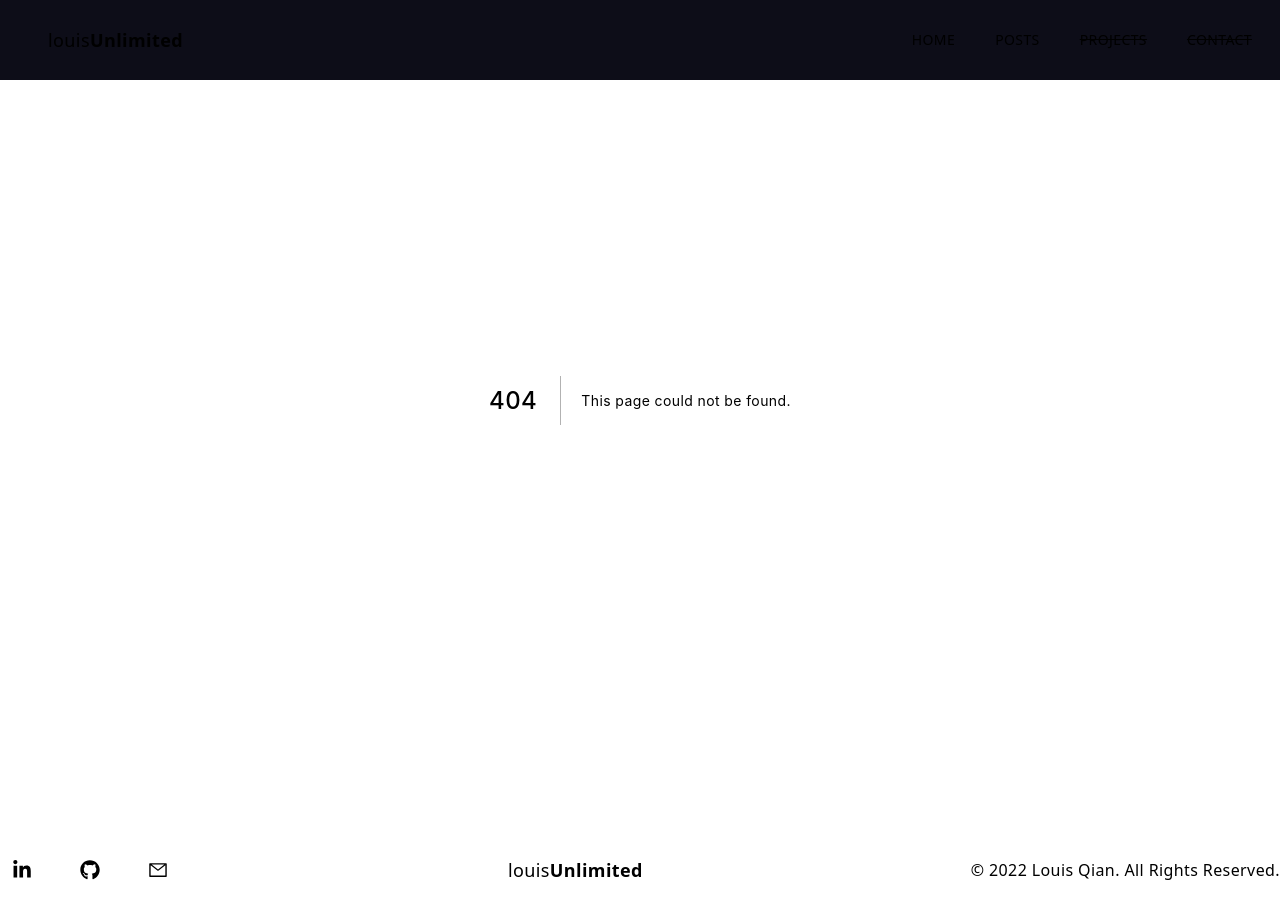
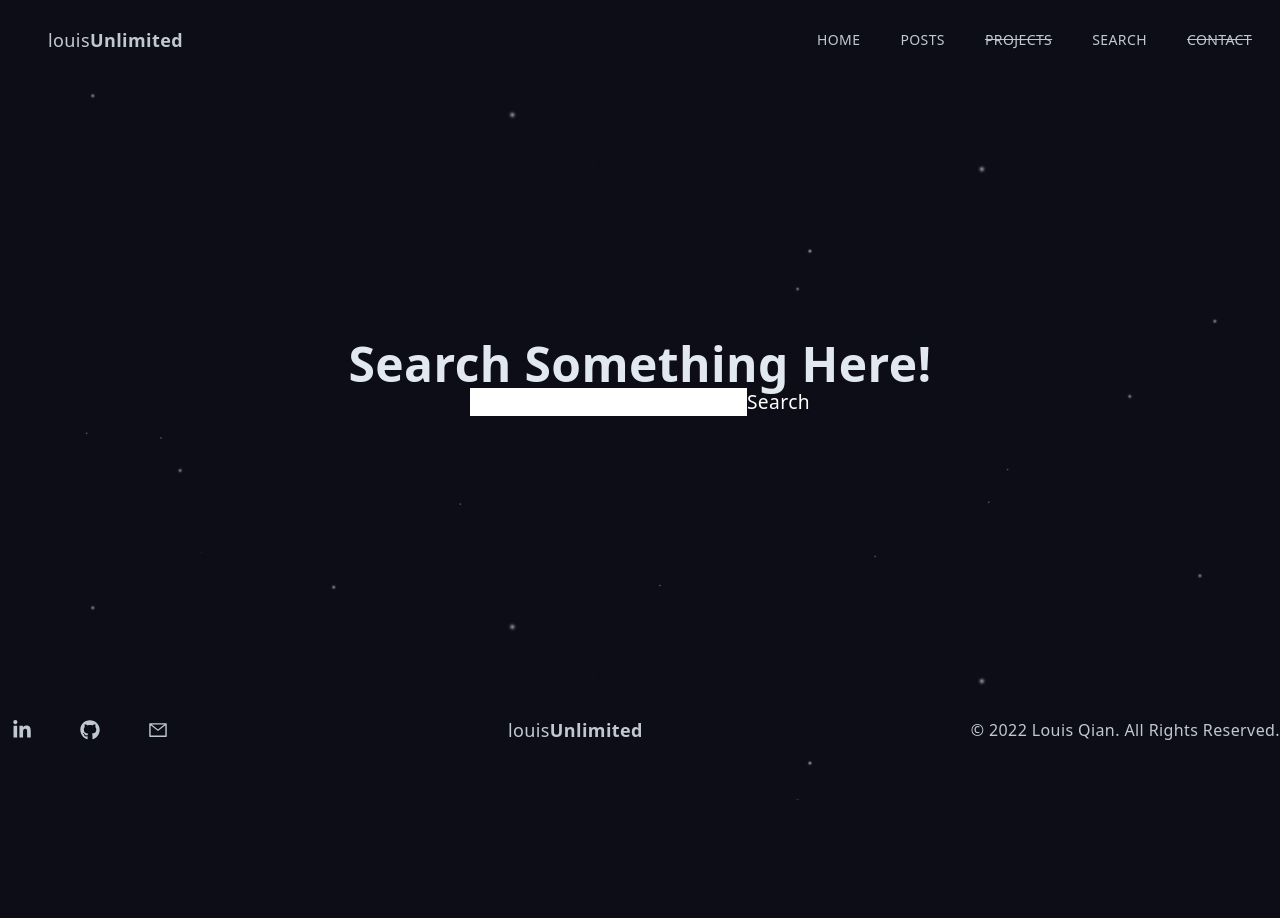
Before and after one commit to louisunlimited/louisunlimited.com, a Next.js app: page /search in a window 1280 px wide. Before the commit this address had no page. Shown: the top 918 px of the page. After the commit the page ends 800 px from the top, so only its background shows below. Built offline with nearby package versions, Linux system fonts and the light colour scheme.

Commit message:
feat(search): Embedded louisearch

```diff
--- a/components/Navbar.jsx
+++ b/components/Navbar.jsx
@@ -36,6 +36,11 @@ const Navbar = () => {
             <Link href="/">
               <li className="ml-10 text-sm uppercase hover:border-b cursor-pointer line-through">
                 Projects
+              </li>
+            </Link>
+            <Link href="/search">
+              <li className="ml-10 text-sm uppercase hover:border-b cursor-pointer">
+                Search
               </li>
             </Link>
             <Link href="/">
@@ -89,6 +94,12 @@ const Navbar = () => {
                 </li>
               </Link>
 
+              <Link href="/search">
+                <li onClick={() => setNav(false)} className="py-4 text-sm">
+                  Search
+                </li>
+              </Link>
+
               <Link href="/">
                 <li
                   onClick={() => setNav(false)}
--- /dev/null
+++ b/pages/search.js
@@ -0,0 +1,32 @@
+import React from "react";
+
+const search = () => {
+  return (
+    // form for search
+    <div className="max-w-[1100px] mx-auto pt-24 h-[calc(100vh_-_140px)] flex justify-center items-center text-center">
+      <div className="">
+        <h2 className="text-slate-200">Search Something Here!</h2>
+        <form
+          method="post"
+          action="https://louisearch.com"
+          placeholder="Input something to search..."
+          className="w-full"
+          style={{
+            fontSize: "1.2rem",
+            fontWeight: "400",
+            color: "#333",
+          }}
+        >
+          <input type="text" name="q" />
+          <input
+            type="submit"
+            value="Search"
+            className="cursor-pointer text-white"
+          />
+        </form>
+      </div>
+    </div>
+  );
+};
+
+export default search;
```
